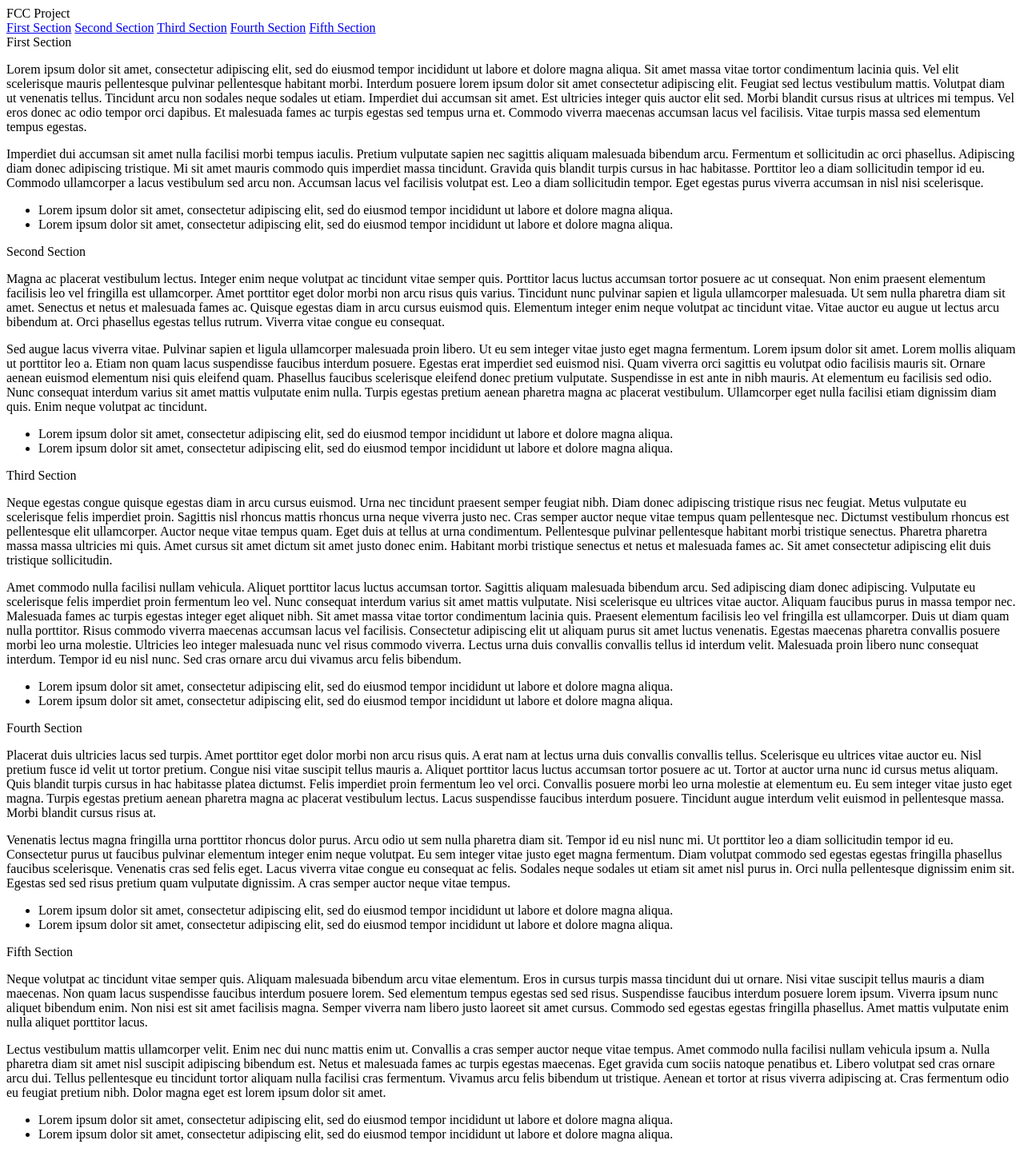
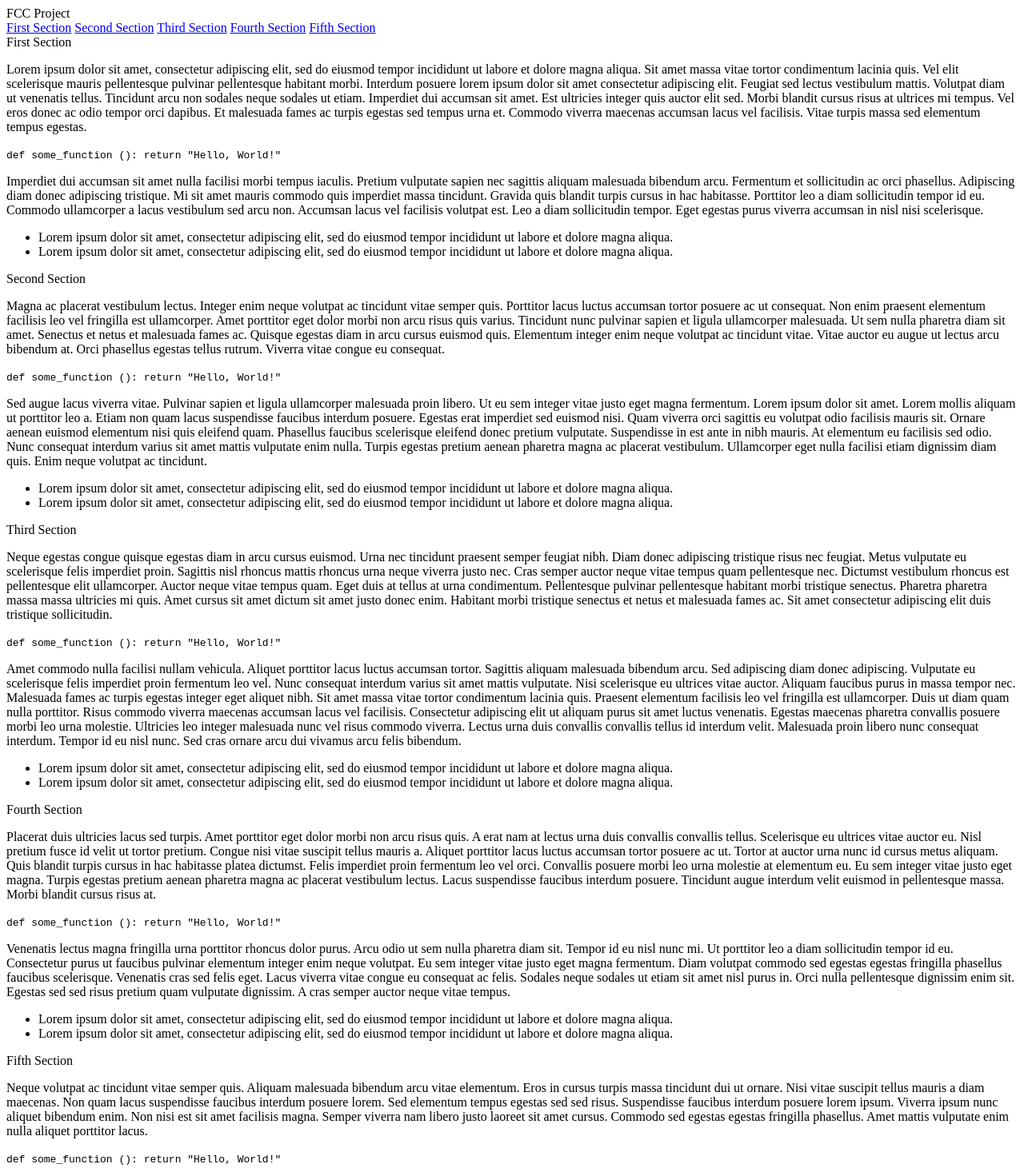
Before and after one commit to Truerror/fcc_docproject, a plain HTML site: page index.html in a window 1280 px wide. Shown: the top 1461 px of the page at 80% size. Drawn offline with Linux system fonts and the light colour scheme.

Commit message:
and some hello world python

```diff
--- a/index.html
+++ b/index.html
@@ -25,7 +25,10 @@
             accumsan sit amet. Est ultricies integer quis auctor elit sed. Morbi blandit cursus risus at ultrices mi tempus. Vel
             eros donec ac odio tempor orci dapibus. Et malesuada fames ac turpis egestas sed tempus urna et. Commodo viverra
             maecenas accumsan lacus vel facilisis. Vitae turpis massa sed elementum tempus egestas.</p>
-            <code></code>
+            <code>
+                def some_function ():
+                    return "Hello, World!"
+            </code>
             <p>Imperdiet dui accumsan sit amet nulla facilisi morbi tempus iaculis. Pretium vulputate sapien nec sagittis aliquam
             malesuada bibendum arcu. Fermentum et sollicitudin ac orci phasellus. Adipiscing diam donec adipiscing tristique. Mi sit
             amet mauris commodo quis imperdiet massa tincidunt. Gravida quis blandit turpis cursus in hac habitasse. Porttitor leo a
@@ -46,7 +49,10 @@
             Ut sem nulla pharetra diam sit amet. Senectus et netus et malesuada fames ac. Quisque egestas diam in arcu cursus
             euismod quis. Elementum integer enim neque volutpat ac tincidunt vitae. Vitae auctor eu augue ut lectus arcu bibendum
             at. Orci phasellus egestas tellus rutrum. Viverra vitae congue eu consequat.</p>
-            <code></code>
+            <code>
+                def some_function ():
+                    return "Hello, World!"
+            </code>
             <p>Sed augue lacus viverra vitae. Pulvinar sapien et ligula ullamcorper malesuada proin libero. Ut eu sem integer vitae
             justo eget magna fermentum. Lorem ipsum dolor sit amet. Lorem mollis aliquam ut porttitor leo a. Etiam non quam lacus
             suspendisse faucibus interdum posuere. Egestas erat imperdiet sed euismod nisi. Quam viverra orci sagittis eu volutpat
@@ -70,7 +76,10 @@
             urna condimentum. Pellentesque pulvinar pellentesque habitant morbi tristique senectus. Pharetra pharetra massa massa
             ultricies mi quis. Amet cursus sit amet dictum sit amet justo donec enim. Habitant morbi tristique senectus et netus et
             malesuada fames ac. Sit amet consectetur adipiscing elit duis tristique sollicitudin.</p>
-            <code></code>
+            <code>
+                def some_function ():
+                    return "Hello, World!"
+            </code>
             <p>Amet commodo nulla facilisi nullam vehicula. Aliquet porttitor lacus luctus accumsan tortor. Sagittis aliquam malesuada
             bibendum arcu. Sed adipiscing diam donec adipiscing. Vulputate eu scelerisque felis imperdiet proin fermentum leo vel.
             Nunc consequat interdum varius sit amet mattis vulputate. Nisi scelerisque eu ultrices vitae auctor. Aliquam faucibus
@@ -96,7 +105,10 @@
             proin fermentum leo vel orci. Convallis posuere morbi leo urna molestie at elementum eu. Eu sem integer vitae justo eget
             magna. Turpis egestas pretium aenean pharetra magna ac placerat vestibulum lectus. Lacus suspendisse faucibus interdum
             posuere. Tincidunt augue interdum velit euismod in pellentesque massa. Morbi blandit cursus risus at.</p>
-            <code></code>
+            <code>
+                def some_function ():
+                    return "Hello, World!"
+            </code>
             <p>Venenatis lectus magna fringilla urna porttitor rhoncus dolor purus. Arcu odio ut sem nulla pharetra diam sit. Tempor id
             eu nisl nunc mi. Ut porttitor leo a diam sollicitudin tempor id eu. Consectetur purus ut faucibus pulvinar elementum
             integer enim neque volutpat. Eu sem integer vitae justo eget magna fermentum. Diam volutpat commodo sed egestas egestas
@@ -118,7 +130,10 @@
             Viverra ipsum nunc aliquet bibendum enim. Non nisi est sit amet facilisis magna. Semper viverra nam libero justo laoreet
             sit amet cursus. Commodo sed egestas egestas fringilla phasellus. Amet mattis vulputate enim nulla aliquet porttitor
             lacus.</p>
-            <code></code>
+            <code>
+                def some_function ():
+                    return "Hello, World!"
+            </code>
             <p>Lectus vestibulum mattis ullamcorper velit. Enim nec dui nunc mattis enim ut. Convallis a cras semper auctor neque vitae
             tempus. Amet commodo nulla facilisi nullam vehicula ipsum a. Nulla pharetra diam sit amet nisl suscipit adipiscing
             bibendum est. Netus et malesuada fames ac turpis egestas maecenas. Eget gravida cum sociis natoque penatibus et. Libero
```
